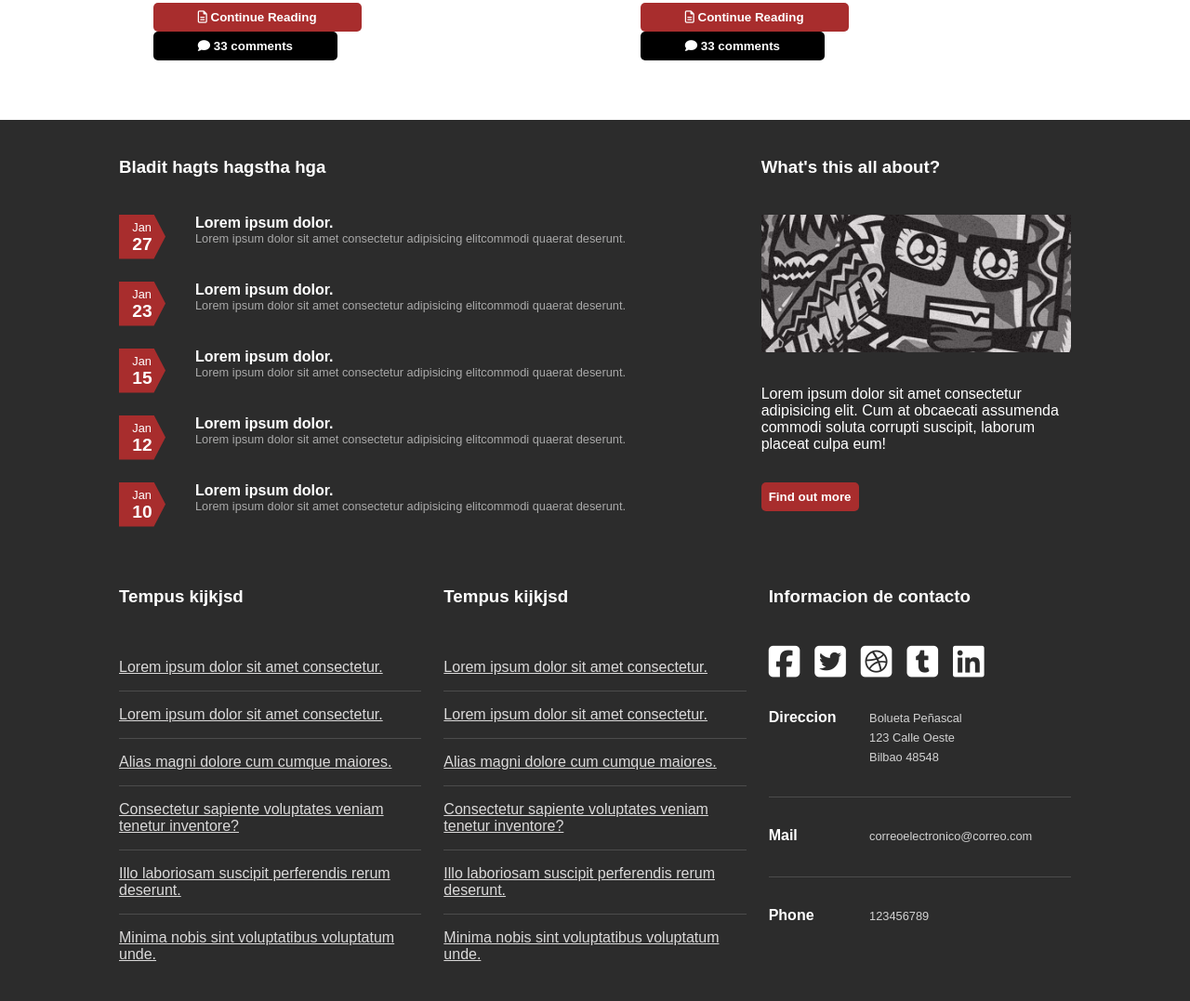
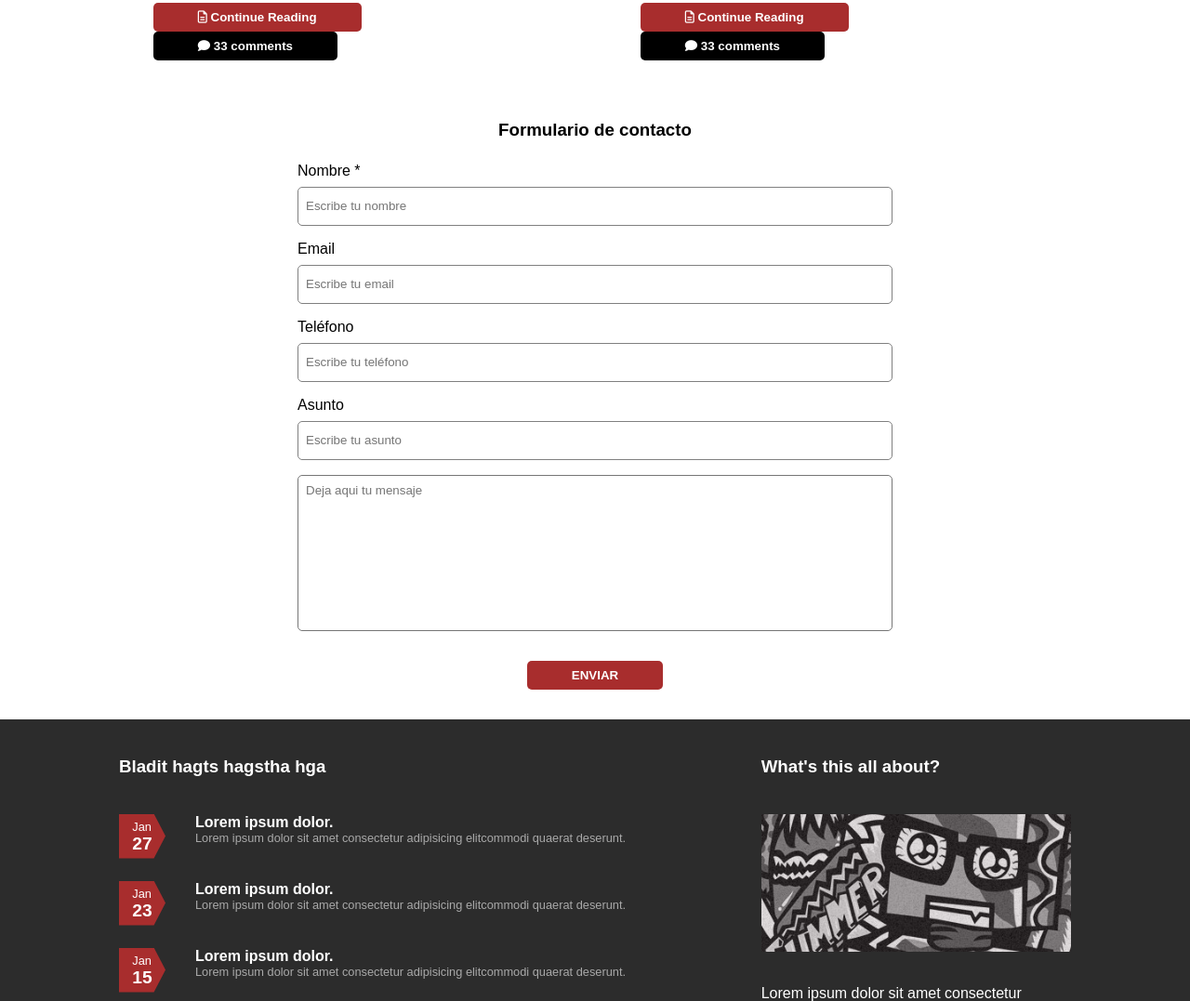
Before and after one commit to Jonathaneche/landing_repaso, a plain HTML site: page index.html in a window 1280 px wide. Shown: the part 2800-3877 px from the top of the page at 93% size. Drawn offline with Linux system fonts and the light colour scheme.

Commit message:
modificacion formulario

```diff
--- a/css/style.css
+++ b/css/style.css
@@ -384,6 +384,26 @@ footer {
     font-size: 2.4rem;
 }
 
+.redes-sociales i:nth-child(1) {
+    color: rgb(119, 128, 126);
+}
+
+.redes-sociales i:nth-child(2) {
+    color: rgb(76, 253, 229);
+}
+
+.redes-sociales i:nth-child(3) {
+    color: rgb(189, 59, 55);
+}
+
+.redes-sociales i:nth-child(4) {
+    color: rgb(23, 38, 102);
+}
+
+.redes-sociales i:nth-child(5) {
+    color: rgb(119, 128, 126);
+}
+
 .direccion {
     display: grid;
     grid-template-columns: 1fr 2fr;
@@ -430,3 +450,56 @@ footer {
 .parrafo-copyright a {
     color: white;
 }
+
+.contactanos {
+    text-align: center;
+    margin-bottom: 1.5rem;
+    margin-top: 2rem;
+}
+
+
+form {
+    display: flex;
+    flex-direction: column;
+    width: 50vw;
+    margin: 0 auto;
+}
+
+input {
+    margin-bottom: 1rem;
+    line-height: 1.5rem;
+    border: 1px solid grey;
+    padding: 0.5rem;
+    border-radius: 5px;
+}
+
+label {
+    margin-bottom: 0.5rem;
+}
+
+textarea {
+    margin-bottom: 2rem;
+    resize: none;
+    padding: 0.5rem;
+    border-radius: 5px;
+}
+
+.enviar {
+    background-color: rgb(168, 45, 45);
+    padding: 0.5rem 3rem;
+    color: white;
+    font-weight: 700;
+    margin: 0rem auto;
+    border: 0;
+    border-radius: 5px;
+}
+
+input:focus {
+    outline: 0;
+    border: 1px solid #97d848;
+}
+
+textarea:focus {
+    outline: 0;
+    border: 1px solid #97d848;
+}
--- a/index.html
+++ b/index.html
@@ -163,6 +163,29 @@
         </div>
     </section>
 
+    <section class="formulario">
+        <div class="contenedor">
+            <h3 class="contactanos">Formulario de contacto</h3>
+            <form action="#">
+                <label for="nombre">Nombre *</label>
+                <input type="text" placeholder="Escribe tu nombre">
+
+                <label for="email">Email</label>
+                <input type="email" placeholder="Escribe tu email">
+
+                <label for="telefono">Teléfono</label>
+                <input type="tel" placeholder="Escribe tu teléfono">
+
+                <label for="asunto">Asunto</label>
+                <input type="text" placeholder="Escribe tu asunto">
+
+                <textarea name="mensaje" id="mensaje" cols="30" rows="10" placeholder="Deja aqui tu mensaje"></textarea>
+
+                <button class="enviar">ENVIAR</button>
+            </form>
+        </div>
+    </section>
+
     <footer class="footer">
         <div class="contenedor">
             <section class="footer-section-1">
```
